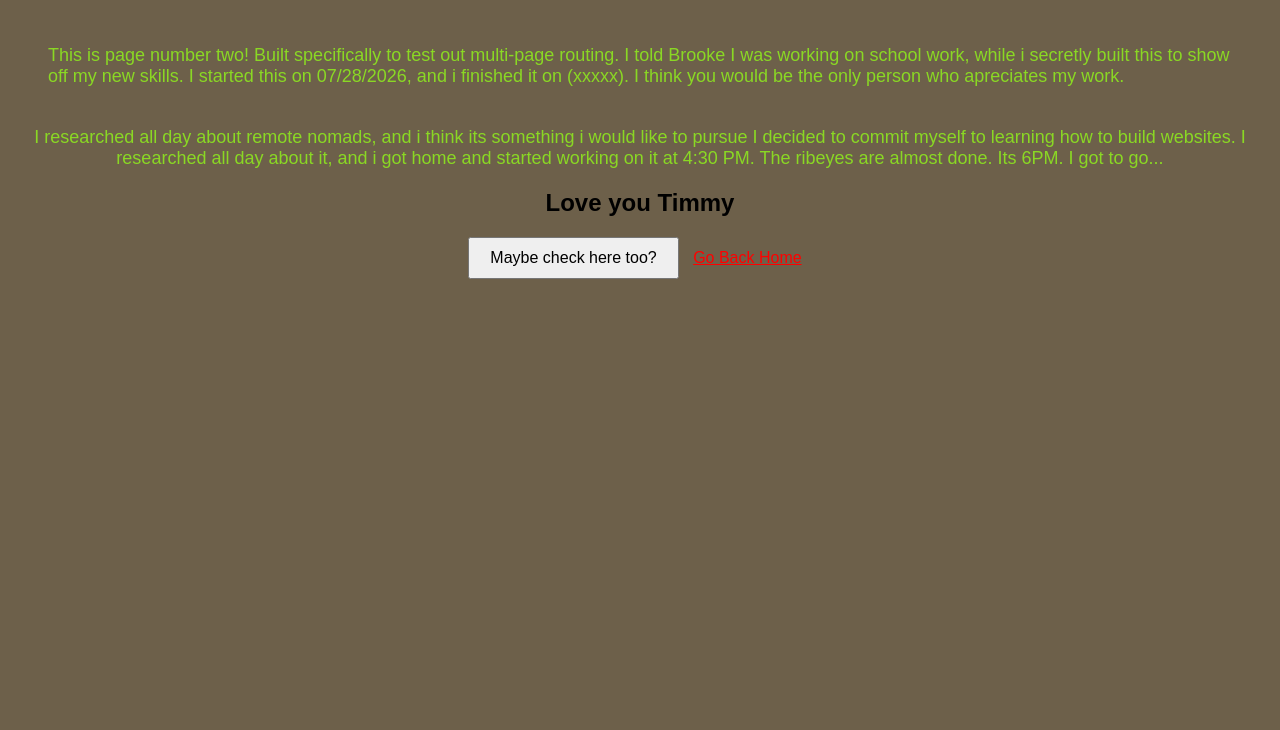
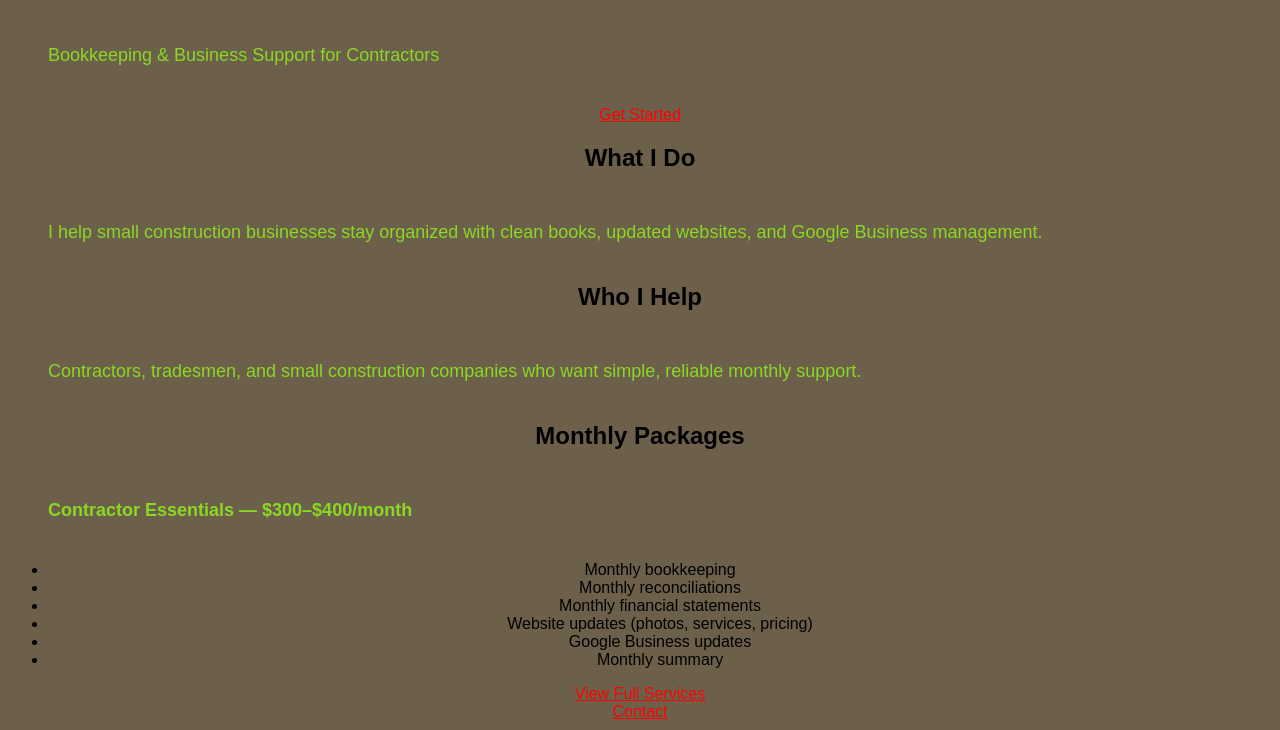
Before and after one commit to Script-this-hub/TheTerminator, a plain HTML site: page about.html in a window 1280 px wide. Shown: the part 141-871 px from the top of the page. Before the commit the page ends 800 px from the top, so only its background shows below. Drawn offline with Linux system fonts and the light colour scheme.

Commit message:
Revise about.html for new project details
Copilot provied text

```diff
--- a/about.html
+++ b/about.html
@@ -3,32 +3,43 @@
 <head>
     <meta charset="UTF-8">
     <meta name="viewport" content="width=device-width, initial-scale=1.0">
-    <title>About My Project</title>
-    <link rel="stylesheet" href="style.css"> <!-- Links to your same CSS file! -->
+    <title>Bauer Solutions – Contractor Bookkeeping</title>
+    <link rel="stylesheet" href="style.css">
 </head>
+
 <body>
-    <h1>About My Site</h1>
+    <header>
+        <h1>Bauer Solutions</h1>
+        <p>Bookkeeping & Business Support for Contractors</p>
+        <a href="contact.html" class="cta-button">Get Started</a>
+    </header>
 
-    <p>This is page number two! Built specifically to test out multi-page routing. I told Brooke I was working on school work, while i secretly built
-    this to show off my new skills. I started this on 07/28/2026, and i finished it on (xxxxx). I think you would be the only person who
-    apreciates my work.
-    </p>
+    <section>
+        <h2>What I Do</h2>
+        <p>I help small construction businesses stay organized with clean books, updated websites, and Google Business management.</p>
+    </section>
 
-    <p2>
-    I researched all day about remote nomads, and i think its something
-    i would like to pursue I decided to commit myself to learning how to build
-    websites. I researched all day about it,
-    and i got home and started working on it at 4:30 PM.
-    The ribeyes are almost done. Its
-    6PM. I got to go...
-    </p2>
+    <section>
+        <h2>Who I Help</h2>
+        <p>Contractors, tradesmen, and small construction companies who want simple, reliable monthly support.</p>
+    </section>
 
-    <h2>Love you Timmy</h2>
+    <section>
+        <h2>Monthly Packages</h2>
+        <p><strong>Contractor Essentials — $300–$400/month</strong></p>
+        <ul>
+            <li>Monthly bookkeeping</li>
+            <li>Monthly reconciliations</li>
+            <li>Monthly financial statements</li>
+            <li>Website updates (photos, services, pricing)</li>
+            <li>Google Business updates</li>
+            <li>Monthly summary</li>
+        </ul>
+        <a href="services.html" class="nav-link">View Full Services</a>
+    </section>
 
-    <button id="myButton2">Maybe check here too?</button>
-
-
-    <!-- This link takes you back to the home page -->
-    <a href="index.html" class="nav-link">Go Back Home</a>
+    <footer>
+        <a href="contact.html" class="nav-link">Contact</a>
+    </footer>
 </body>
 </html>
```
